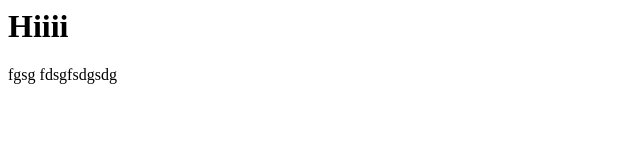
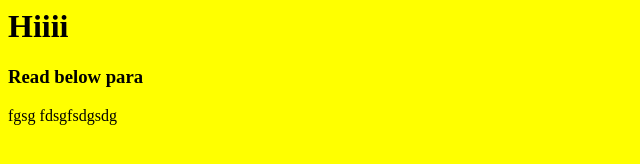
Before and after one commit to pratham4527/bbb, a plain HTML site: page index.html in a window 1280 px wide. Shown: the whole page, without its empty margins (0-640 px from the left). Drawn offline with Linux system fonts and the light colour scheme.

Commit message:
added h3 and bg color

```diff
--- a/index.html
+++ b/index.html
@@ -2,9 +2,16 @@
 <head>
     <h1>Hiiii</h1>
 </head>
+    <style>
+        body{
+            background-color:yellow;
+        }
+    </style>
 <body>
+    <h3>Read below para</h3>
     <p>
        fgsg fdsgfsdgsdg
     </p>
+
 </body>
 </html>
```
